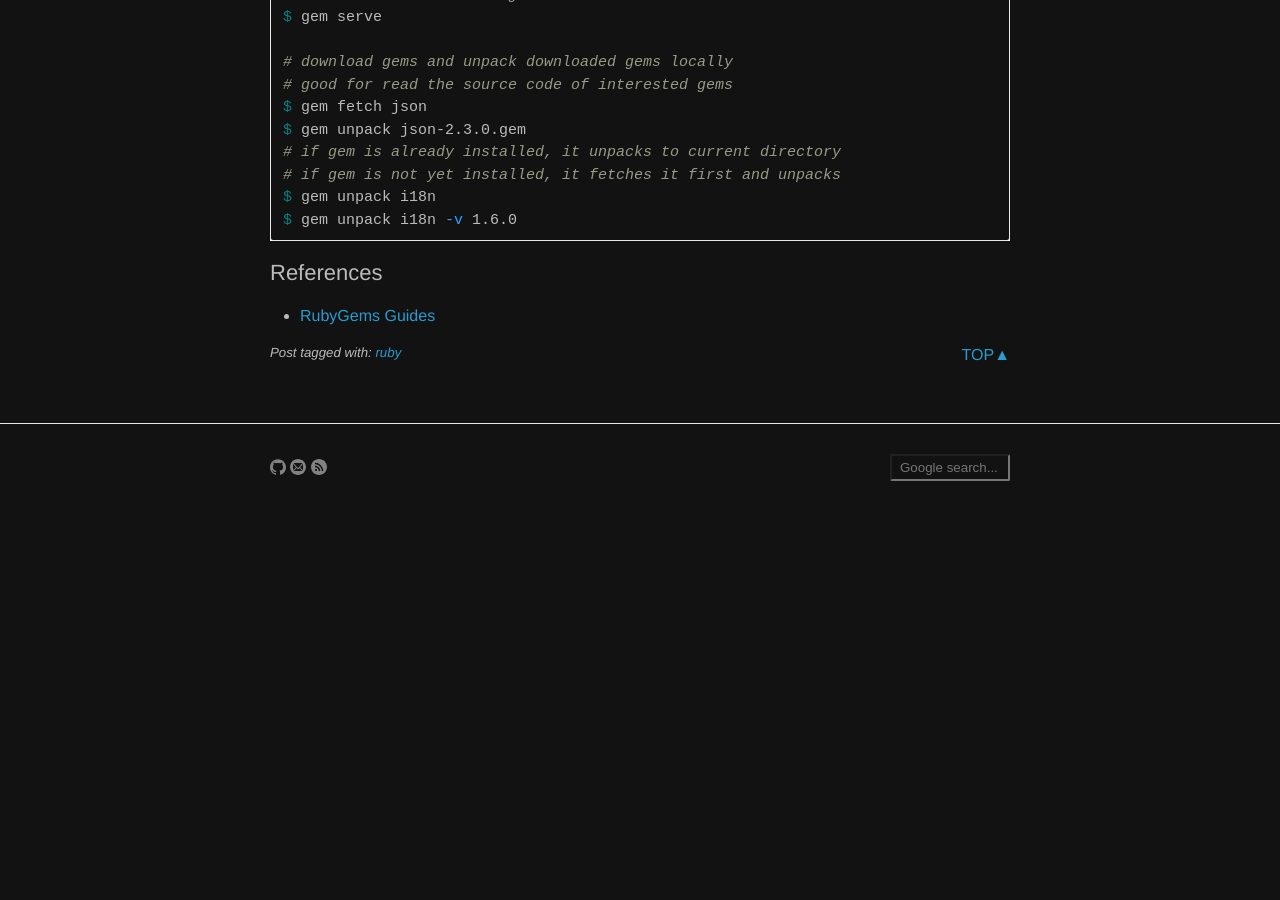
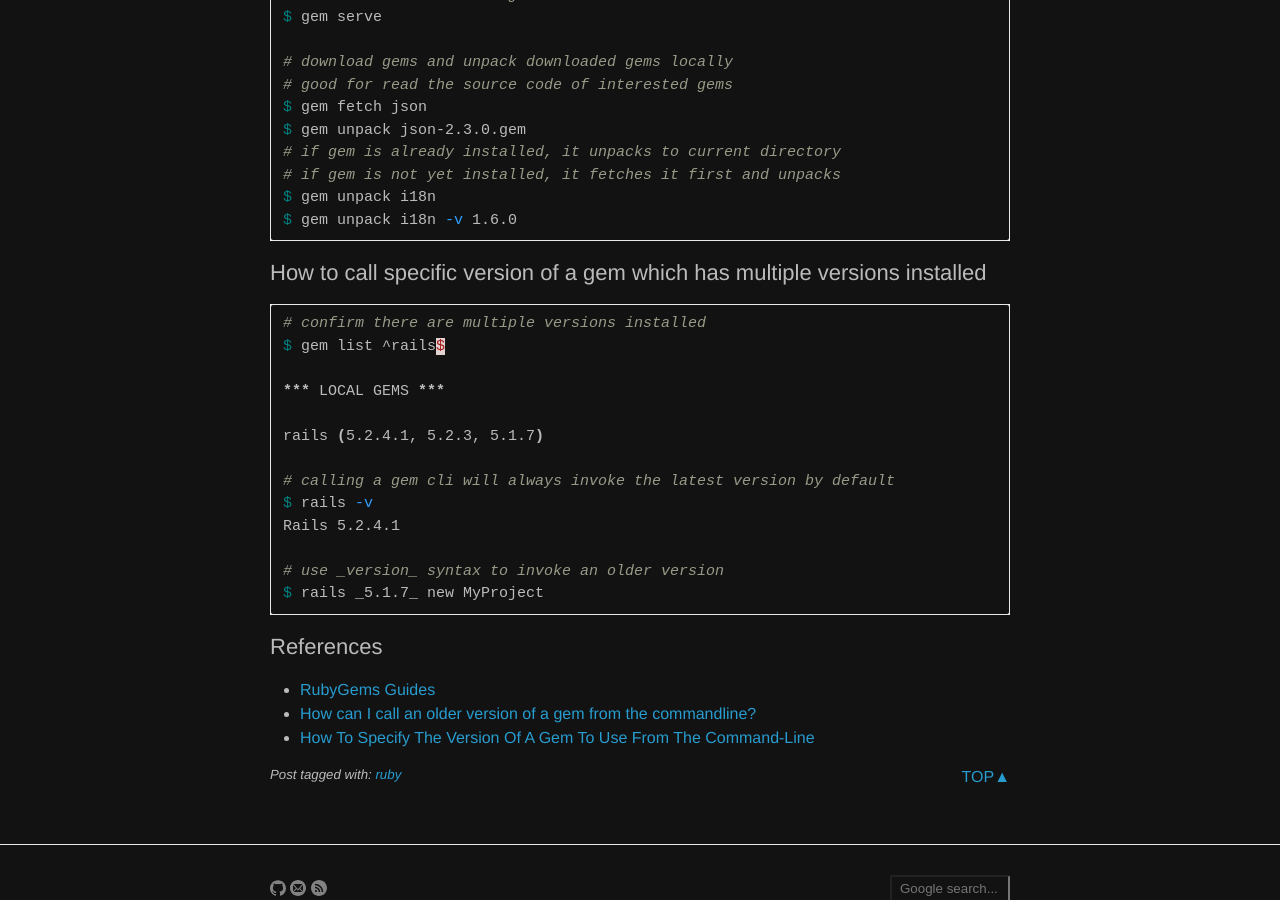
Before and after one commit to yuan-jiang/yuan-jiang.github.io, a Jekyll site: the page built from _posts/2020-03-01-ruby-gems.md, in a window 1280 px wide and 900 px high, scrolled down 756 px. Built offline with Jekyll 4.4.1, drawn with Linux system fonts in a browser that asks for light colours; comment, search, counter and statistics services are not loaded; before the commit the page ends 1267 px from its top, so only the background shows below that.

Commit message:
Update ruby gem post with tip

```diff
--- a/_posts/2020-03-01-ruby-gems.md
+++ b/_posts/2020-03-01-ruby-gems.md
@@ -44,5 +44,24 @@ $ gem unpack i18n
 $ gem unpack i18n -v 1.6.0
 {% endhighlight %}
 
+## How to call specific version of a gem which has multiple versions installed
+{% highlight bash %}
+# confirm there are multiple versions installed
+$ gem list ^rails$
+
+*** LOCAL GEMS ***
+
+rails (5.2.4.1, 5.2.3, 5.1.7)
+
+# calling a gem cli will always invoke the latest version by default
+$ rails -v
+Rails 5.2.4.1
+
+# use _version_ syntax to invoke an older version
+$ rails _5.1.7_ new MyProject
+{% endhighlight %}
+
 ## References
 - [RubyGems Guides](https://guides.rubygems.org/)
+- [How can I call an older version of a gem from the commandline?](https://stackoverflow.com/a/4062229)
+- [How To Specify The Version Of A Gem To Use From The Command-Line](https://jacopretorius.net/2018/06/specify-gem-version-on-the-command-line.html)
```
